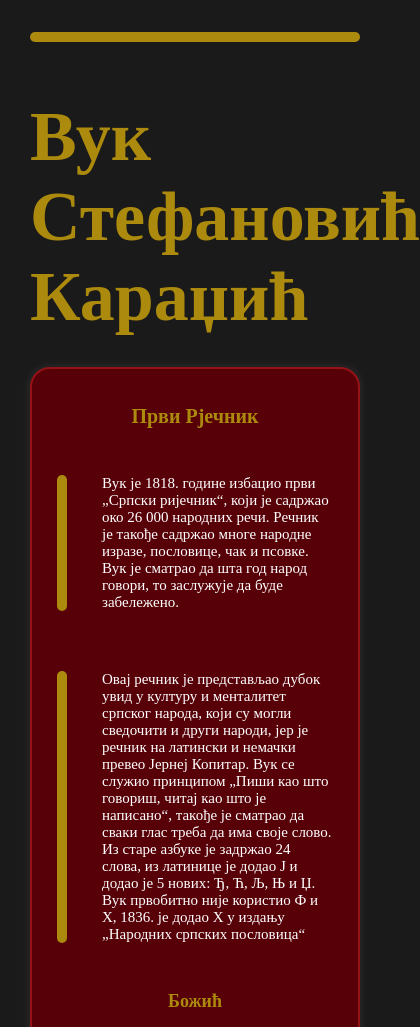
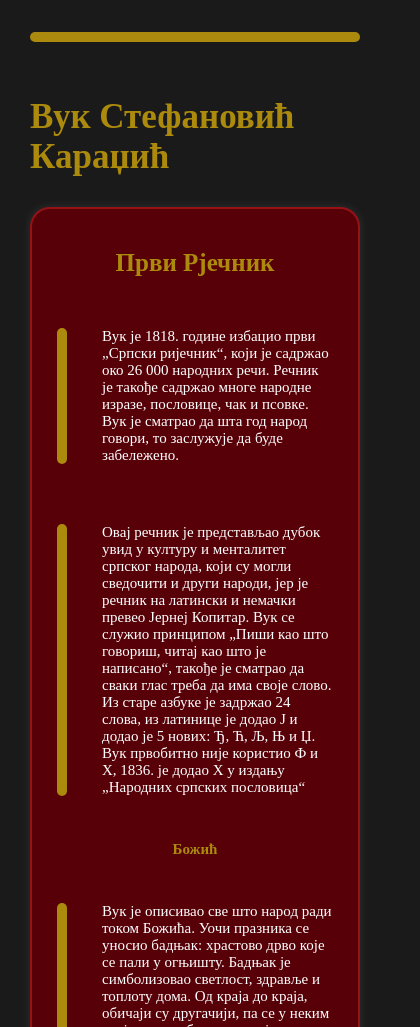
Before and after one commit to Vukasin73/Vuk-Stefanovic-Karadzic, a plain HTML site: page Vuk-kao-leksikograf.html in a window 390 px wide. Shown: the part 295-1322 px from the top of the page, 420 px wide, since content can reach past the window. Drawn offline with Linux system fonts and the light colour scheme.

Commit message:
resavanje velicine slova

```diff
--- a/styles.css
+++ b/styles.css
@@ -164,11 +164,15 @@ a{
     }
 
     h1{
-        font: 25px;
+        font-size: 35px;
     }
 
     h2{
-        font-size: 20px;
+        font-size: 25px;
+    }
+
+    h3{
+        font-size: 15px;
     }
 
     .line2{
```
